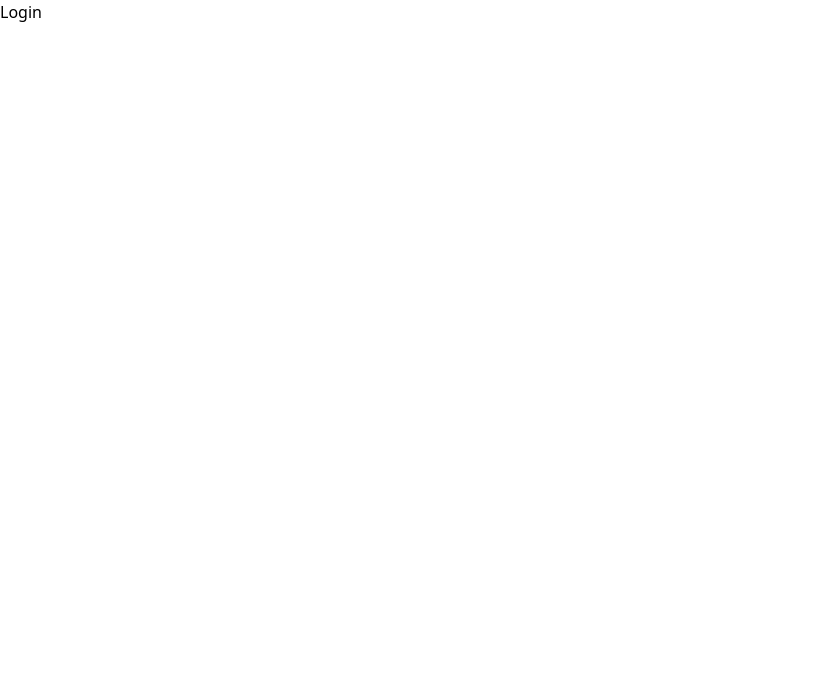
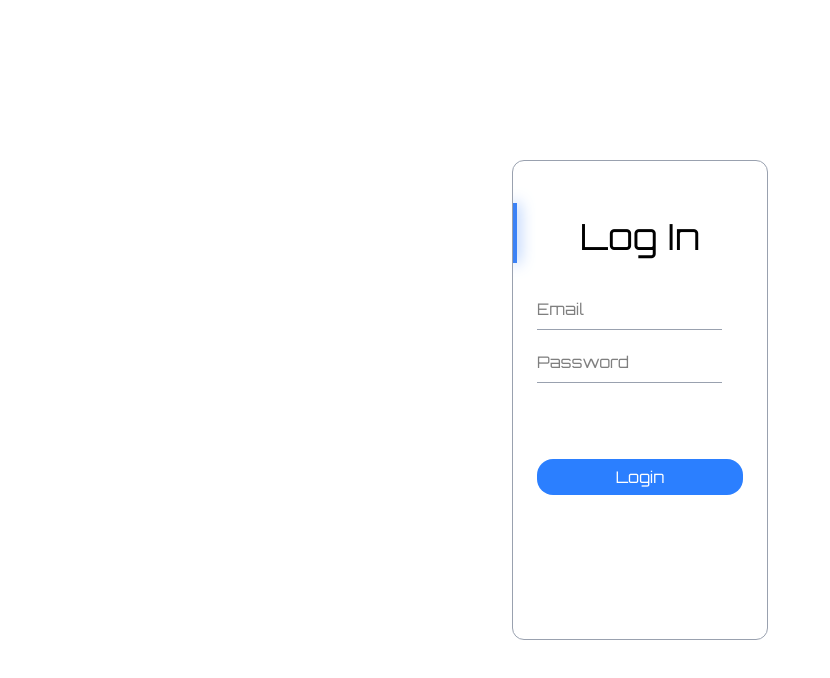
Before and after one commit to vivekcodespace-arch/settle-balance, a React (Vite) app in the folder frontend/: page /login in a window 1280 px wide. Shown: the top 678 px of the page, without its empty margins (0-830 px from the left). Built offline with nearby package versions, Linux system fonts and the light colour scheme; a web font is replaced by a local one.

Commit message:
added the border animation

```diff
--- a/frontend/src/index.css
+++ b/frontend/src/index.css
@@ -5,3 +5,47 @@
 .font-orbitron {
   font-family: "Orbitron", sans-serif;
 }
+.border-trace {
+  position: relative;
+  padding: 16px 24px;
+  border-radius: 12px;
+  overflow: hidden;
+}
+
+/* glowing line */
+.border-trace::before {
+  content: "";
+  position: absolute;
+  background: #3b82f6;
+  filter: drop-shadow(0 0 8px #3b82f6);
+  animation: traceBorderSmooth 4s linear infinite;
+}
+
+/* Smooth corner movement animation */
+@keyframes traceBorderSmooth {
+
+  /* TOP — left to right */
+  0%   { top: 0; left: 0; width: 60px; height: 4px; }
+  20%  { top: 0; left: calc(100% - 60px); width: 60px; height: 4px; }
+
+  /* CORNER — smooth turn from horizontal → vertical */
+  25%  { top: 0; left: calc(100% - 4px); width: 4px; height: 4px; }
+
+  /* RIGHT — top to bottom */
+  35%  { top: 0; left: calc(100% - 4px); width: 4px; height: 60px; }
+  50%  { top: calc(100% - 60px); left: calc(100% - 4px); width: 4px; height: 60px; }
+
+  /* CORNER — smooth horizontal-turn start */
+  55%  { top: calc(100% - 4px); left: calc(100% - 4px); width: 4px; height: 4px; }
+
+  /* BOTTOM — right to left */
+  70%  { top: calc(100% - 4px); left: calc(100% - 60px); width: 60px; height: 4px; }
+  80%  { top: calc(100% - 4px); left: 0; width: 60px; height: 4px; }
+
+  /* CORNER — smooth vertical-turn start */
+  85%  { top: calc(100% - 4px); left: 0; width: 4px; height: 4px; }
+
+  /* LEFT — bottom to top */
+  95%  { top: calc(100% - 60px); left: 0; width: 4px; height: 60px; }
+  100% { top: 0; left: 0; width: 4px; height: 60px; }
+}
--- a/frontend/src/pages/Home.jsx
+++ b/frontend/src/pages/Home.jsx
@@ -15,13 +15,13 @@ const Home = () => {
     }, [user])
 
     return (
-        <div className='bg-blue-500 w-screen h-screen flex justify-center items-center'>
-            <div className='bg-amber-50 w-1/4 h-1/2 flex flex-col'>
+        <div className='w-screen h-screen flex justify-center items-center'>
+            <div className='w-[20%] h-[40%] flex flex-col border border-gray-300 border-trace'>
 
-                <h1 className="font-orbitron  bg-blue-100 text-3xl text-center ">Settle Balance</h1>
-                <div className='flex flex-col bg-red-300 h-full w-full justify-center items-center gap-20 text-2xl'>
-                    <Link to="/login" className='font-orbitron border-2 w-[80%] text-center hover:border-blue-700'>Login</Link>
-                    <Link to="/signup" className='font-orbitron border-2 w-[80%] text-center hover:border-blue-700'>SignUp</Link>
+                <h1 className="font-orbitron text-3xl text-center mt-4 ">Settle Balance</h1>
+                <div className='flex flex-col h-full w-full justify-center items-center gap-15 text-2xl'>
+                    <Link to="/login" className='font-orbitron w-[80%] text-center bg-blue-500 rounded-2xl text-white p-1.5 active:scale-95 active:bg-blue-600 transition-all duration-150'>Login</Link>
+                    <Link to="/signup" className='font-orbitron w-[80%] text-center bg-blue-500 rounded-2xl text-white p-1.5 active:scale-95 active:bg-blue-600 transition-all duration-150'>SignUp</Link>
                 </div>
             </div>
         </div>
--- a/frontend/src/pages/Login.jsx
+++ b/frontend/src/pages/Login.jsx
@@ -1,9 +1,59 @@
 import React from 'react'
+import { useState } from 'react'
 
 const Login = () => {
+
+  const [form, setForm] = useState({
+    name: "",
+    email: "",
+    password: ""
+  });
+
+  const handleChange = (e) => {
+    setForm({
+      ...form,
+      [e.target.name]: e.target.value,
+    });
+
+  }
+
   return (
-    <div>
-      Login
+    <div className='w-screen h-screen flex flex-col justify-center items-center'>
+      <div className='w-[20%] h-[60%]  border-gray-400 border px-10 border-trace'>
+        <form>
+          <p className='text-center text-4xl font-thin pb-10 pt-10 font-orbitron'>Log In</p>
+          {/* Email */}
+          <div className='mb-5'>
+
+            <input type="text"
+            name='email'
+            className='font-orbitron w-[90%] border-b border-gray-400 focus:border-blue-500 focus:outline-none pb-2'
+            value={form.email}
+            placeholder='Email'
+            required
+            onChange={handleChange}
+            />
+          </div>
+
+          {/* Password */}
+          <div className='mb-5'>
+
+            <input type="password"
+            name='pass'
+            value={form.pass}
+            className='font-orbitron w-[90%] border-b border-gray-400 focus:border-blue-500 focus:outline-none pb-2'
+            placeholder='Password'
+            required
+            onChange={handleChange}
+
+            />
+          </div>
+
+          <button className=' text-center  w-full mt-14 bg-blue-500 py-1.5 text-white font-orbitron rounded-2xl active:scale-95 active:bg-blue-600 transition-all duration-150'>
+            Login
+          </button>
+        </form>
+      </div>
     </div>
   )
 }
--- a/frontend/src/pages/OtpVerification.jsx
+++ b/frontend/src/pages/OtpVerification.jsx
@@ -1,13 +1,15 @@
 import React, { useState } from 'react'
 import { useAsyncError, useLocation, useNavigate } from 'react-router-dom'
 import apiClient from '../services/apiClient';
+import { AuthContext } from '../context/AuthContext';
+import { useContext } from 'react';
 
 const OtpVerification = () => {
   const [otp, setOtp] = useState("");
   const [error, setError] = useState("");
   const navigate = useNavigate();
   const location = useLocation();
-
+  const {loginUser} = useContext(AuthContext);
   //get form data passed from signup
   const form = location.state?.form;
 
@@ -17,8 +19,10 @@ const OtpVerification = () => {
         email: form.email,
         otp,
       });
+      const { user, token  } = res.data;
+      loginUser(user, token);
+      navigate("/dashboard")
 
-      navigate("/dashboard")
     }catch(err){
       console.log(err);
       setError(err.response?.data?.message || "Invalid OTP")
--- a/frontend/src/pages/SignUp.jsx
+++ b/frontend/src/pages/SignUp.jsx
@@ -1,33 +1,60 @@
 import React, { useContext, useState } from 'react'
 import apiClient from '../services/apiClient';
 import { AuthContext } from '../context/AuthContext';
-import {useNavigate} from "react-router-dom"
+import { useNavigate } from "react-router-dom"
 
 
 const SignUp = () => {
   const [form, setForm] = useState({
-    name:"",
-    email:"",
-    password:""
+    name: "",
+    email: "",
+    password: ""
   });
+  const [valid, setValid] = useState({
+    name: false,
+    email: false
+  });
+
   const [error, setError] = useState("");
-  const {loginUser} = useContext(AuthContext);
+  const { loginUser } = useContext(AuthContext);
   const navigate = useNavigate();
+
+  const validateName = (name) => {
+    return /^[A-Za-z ]{3,}$/.test(name);
+  };
+  const validateEmail = (email) => {
+    return /^[^\s@]+@[^\s@]+\.[^\s@]+$/.test(email);
+  };
+
   const handleChange = (e) => {
+
+    const { name, value } = e.target;
     setForm({
       ...form,
       [e.target.name]: e.target.value,
     });
+    console.log("Validation in progess.")
+    //Live validation
+    if (name === "name") {
+      setValid((prev) => ({ ...prev, name: validateName(value) }));
+      console.log(valid)
+    }
+
+    if (name === "email") {
+      setValid((prev) => ({ ...prev, email: validateEmail(value) }));
+      console.log(valid)
+    }
+
   }
   const handleSubmit = async (e) => {
     e.preventDefault()
+
     try {
       await apiClient.post('/api/auth/send-otp',form);
 
       navigate('/verify',{state:{form}});
 
-      //login user immediately
-
+      //verify-otp endpoint will login the user and sets the token to local
 
     }catch(err){
       console.log(err);
@@ -36,34 +63,40 @@ const SignUp = () => {
   }
   return (
     <div className='flex flex-col justify-center items-center w-screen h-screen '>
-      <div className='w-[20%] h-[60%]  border-gray-400 border px-10'>
+      <div className='w-[20%] h-[60%]  border-gray-400 border px-10 border-trace'>
         <form onSubmit={handleSubmit} >
           <p className='text-center text-4xl font-thin pb-10 pt-10 font-orbitron'>Sign Up</p>
 
           {/* Name */}
-          <div className='mb-5'>
+          <div className='mb-5 flex'>
 
             <input type="text"
-          className='font-orbitron w-full border-b border-gray-400 focus:border-blue-500 focus:outline-none pb-2'
+              className='font-orbitron w-[90%] border-b border-gray-400 focus:border-blue-500 focus:outline-none pb-2'
               name='name'
               value={form.name}
               onChange={handleChange}
               placeholder='Name'
               required
             />
+            {valid.name && (
+              <span className="text-green-600 text-xl p-0 font-bold ml-3">✓</span>
+            )}
           </div>
 
           {/* Email */}
-          <div className='mb-5'>
+          <div className='mb-5 flex'>
 
             <input type="text"
-          className='font-orbitron w-full border-b border-gray-400 focus:border-blue-500 focus:outline-none pb-2'
+              className='font-orbitron w-[90%] border-b border-gray-400 focus:border-blue-500 focus:outline-none pb-2'
               name='email'
               value={form.email}
               onChange={handleChange}
               required
               placeholder='Email'
             />
+            {valid.email && (
+              <span className=" text-green-600 text-xl font-bold ml-3">✓</span>
+            )}
           </div>
 
           {/* Password */}
```
Also changed, not shown: 1 other file (tests, documents, lock files or other folders). Lines whose indentation alone changed are shown as unchanged.
